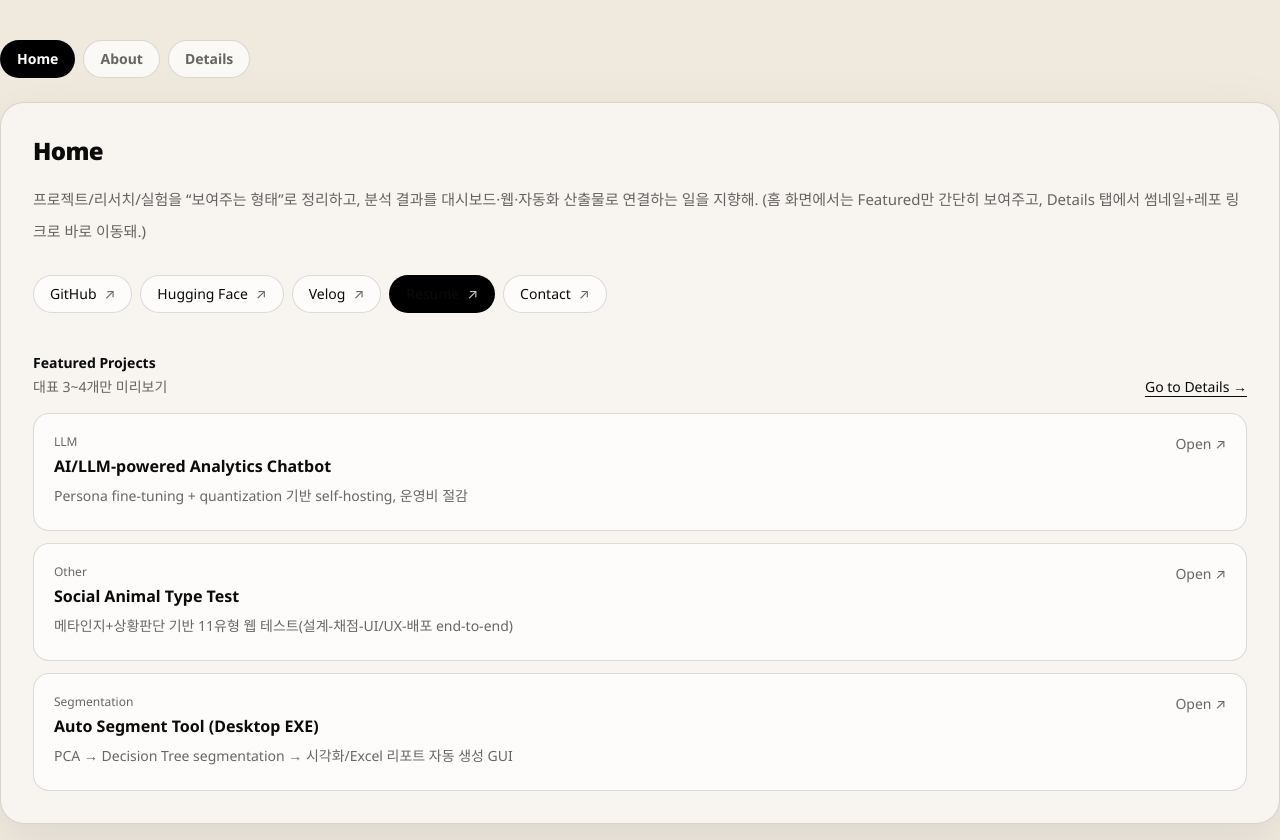
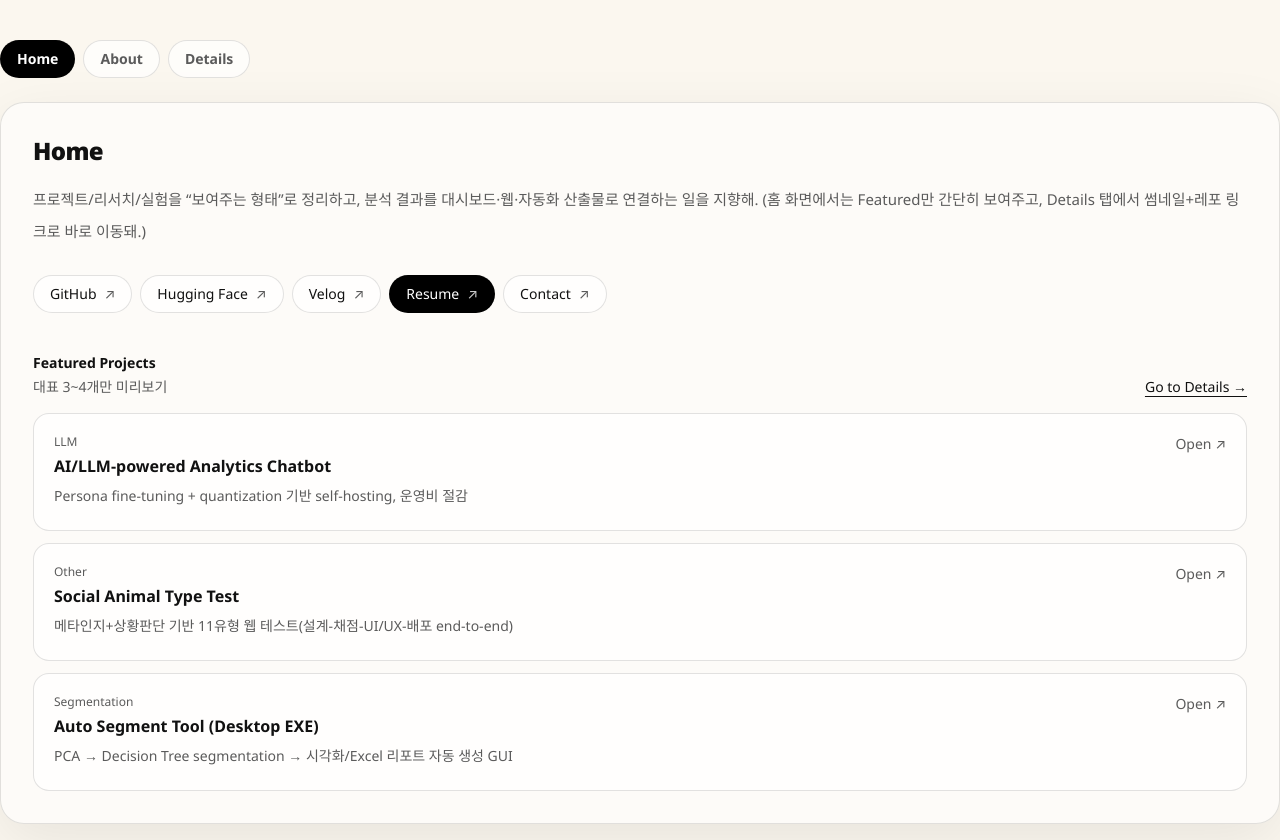
Before and after one commit to jay-lay-down/jihee-portfolio, a Next.js app: page / in a window 1280 px wide. Built offline with nearby package versions, Linux system fonts and the light colour scheme.

Commit message:
Update globals.css

```diff
--- a/app/globals.css
+++ b/app/globals.css
@@ -1,22 +1,38 @@
 @import "tailwindcss";
 
 :root{
-  --bg: #efe9de;
-  --fg: #0b0b0b;
-  --muted: rgba(11,11,11,0.62);
-  --line: rgba(11,11,11,0.14);
-  --card: rgba(255,255,255,0.76);
-  --soft: rgba(255,255,255,0.55);
-  --accent: #ffba49;
-  --accent2: #c47a3a;
+  --bg: #fbf7ef;        /* warm beige */
+  --fg: #111111;
+  --muted: #5b5b5b;
+  --line: rgba(17,17,17,.12);
+
+  --card: rgba(255,255,255,.74);
+  --soft: rgba(255,255,255,.55);
+
+  --accent: #c27a3a;     /* warm tan */
+  --accent2: #ffba49;    /* gold-ish */
 }
 
-html, body{
+html, body {
   height: 100%;
+}
+
+body{
+  font-family: var(--font-noto), system-ui, -apple-system, Segoe UI, Roboto, sans-serif;
   background: var(--bg);
   color: var(--fg);
-  font-family: var(--font-noto), system-ui, -apple-system, Segoe UI, Roboto, Arial, "Apple SD Gothic Neo", "Noto Sans KR", sans-serif;
 }
 
-::selection{ background: rgba(11,11,11,0.12); }
-a{ color: inherit; }
+::selection{
+  background: rgba(194,122,58,.25);
+}
+
+.prose :where(a){
+  text-decoration: underline;
+  text-underline-offset: 4px;
+}
+
+.container-wide{
+  max-width: 1400px;
+  margin: 0 auto;
+}
```
